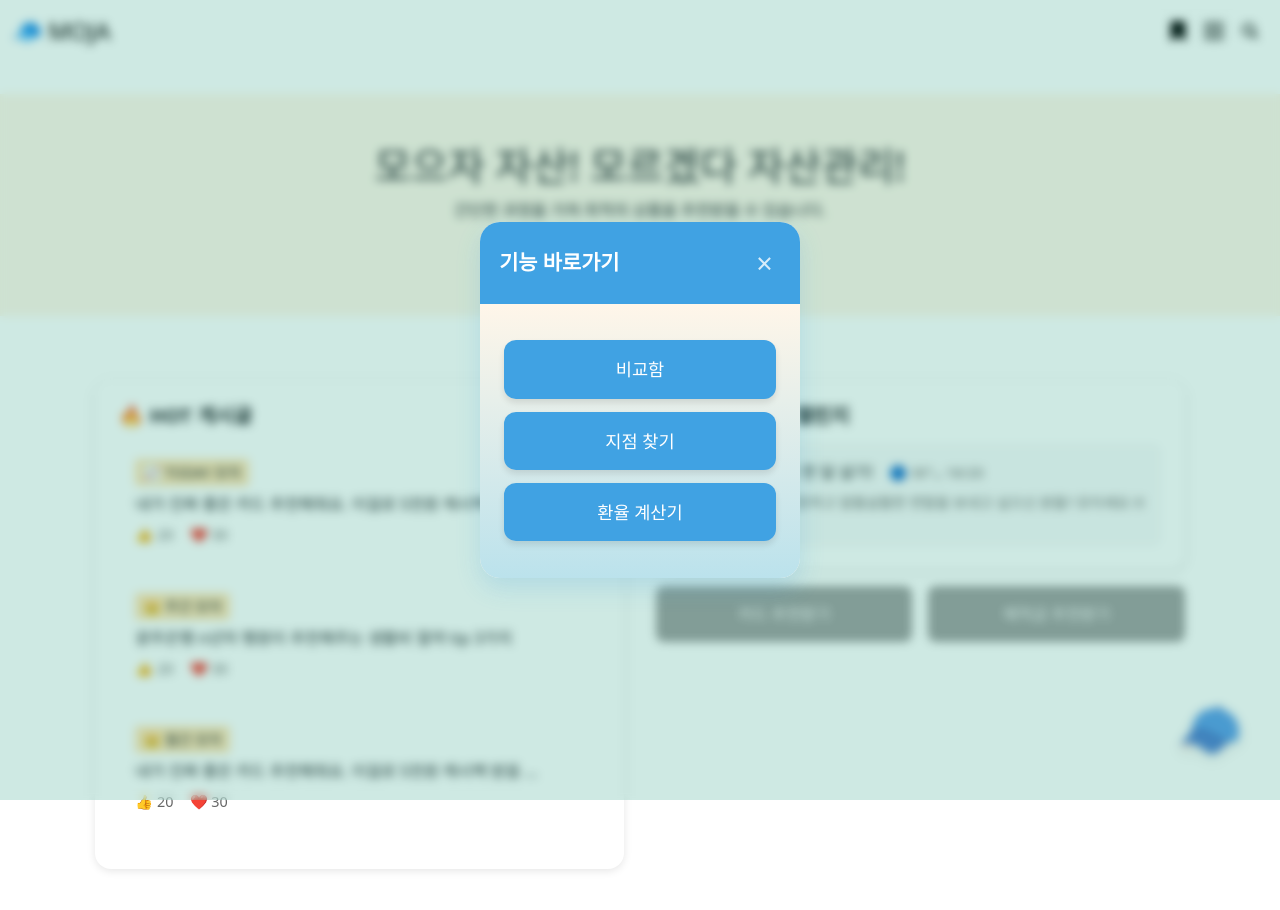
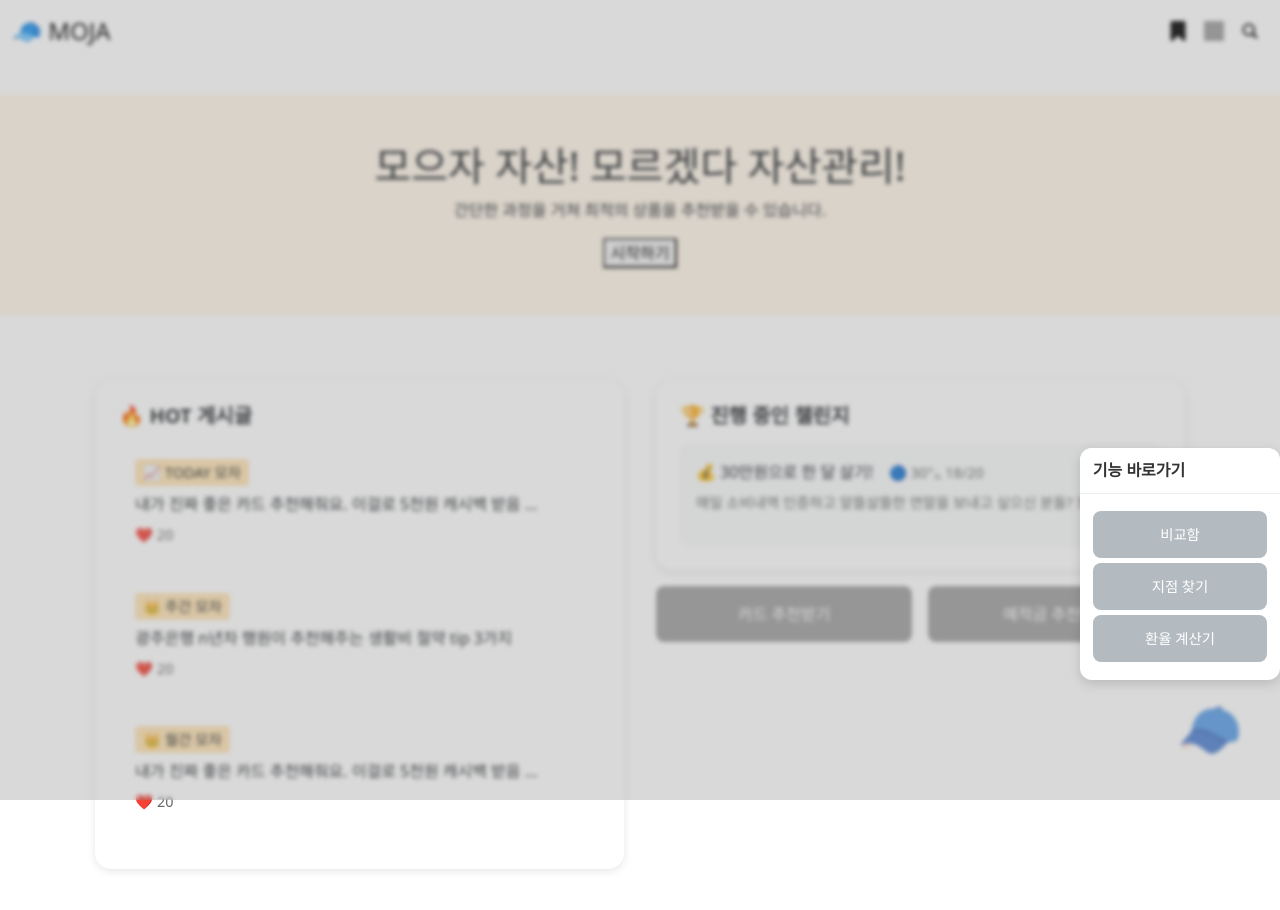
Before and after one commit to team-moja/moja-front, a Vue app in the folder moja-front/: page / in a window 1280 px wide. Both pictures are taken after a click on the picture 1210 px from the left and 730 px from the top of the page. Shown: the top 910 px of the page. Built offline with nearby package versions, Linux system fonts and the light colour scheme; grey boxes are pictures that could not be loaded.

Commit message:
Feat: 메인 페이지_모자 모달 구현 메인 페이지 우측 하단, 모자 아이콘 모달 구현 - 바로가기 기능: 비교함, 지점 찾기, 환율 계산기

```diff
--- a/moja-front/src/views/boards/HomeView.vue
+++ b/moja-front/src/views/boards/HomeView.vue
@@ -25,8 +25,7 @@
                 <p class="post-text">{{ post.content }}</p>
               </div>
               <div class="post-stats">
-                <span>👍 {{ post.likes }}</span>
-                <span>❤️ {{ post.hearts }}</span>
+                <span>❤️ {{ post.likes }}</span>
               </div>
             </div>
           </div>
@@ -65,16 +64,15 @@
 
           <!-- 모달 -->
           <transition name="modal">
-            <div v-if="isModalOpen" class="modal-overlay">
+            <div v-if="isModalOpen" class="modal-overlay" @click="closeModal">
               <div class="modal-content" @click.stop>
                 <div class="modal-header">
                   <h3>기능 바로가기</h3>
-                  <button class="close-button" @click="closeModal">&times;</button>
                 </div>
                 <div class="modal-body">
-                  <button class="modal-button" @click="handleButtonClick('compare')">비교함</button>
-                  <button class="modal-button" @click="handleButtonClick('findBranch')">지점 찾기</button>
-                  <button class="modal-button" @click="handleButtonClick('calculator')">환율 계산기</button>
+                  <button class="modal-button">비교함</button>
+                  <button class="modal-button">지점 찾기</button>
+                  <button class="modal-button">환율 계산기</button>
                 </div>
               </div>
             </div>
@@ -112,21 +110,18 @@ const hotPosts = ref([
     badge: "📈 TODAY 모자",
     content: "내가 진짜 좋은 카드 추천해줘요. 이걸로 5천원 캐시백 받음 ...",
     likes: 20,
-    hearts: 30
   },
   {
     id: 2,
     badge: "👑 주간 모자",
     content: "광주은행 n년차 행원이 추천해주는 생활비 절약 tip 3가지",
     likes: 20,
-    hearts: 30
   },
   {
     id: 3,
     badge: "👑 월간 모자",
     content: "내가 진짜 좋은 카드 추천해줘요. 이걸로 5천원 캐시백 받음 ...",
     likes: 20,
-    hearts: 30
   }
 ]);
 
@@ -289,28 +284,26 @@ const startRecommendation = () => {
   height: 60px;
   cursor: pointer;
   transition: all 0.3s ease;
-  filter: drop-shadow(0 4px 6px rgba(0, 0, 0, 0.1));
 }
 
 .cap-icon:hover {
-  transform: scale(1.1) rotate(-10deg);
-  filter: drop-shadow(0 6px 8px rgba(0, 0, 0, 0.2));
+  transform: scale(1.1);
 }
 
 /* 모달 애니메이션 */
 .modal-enter-active,
 .modal-leave-active {
-  transition: all 0.3s ease;
+  transition: all 0.2s ease;
 }
 
 .modal-enter-from {
   opacity: 0;
-  transform: scale(0.9);
+  transform: translate(10px);
 }
 
 .modal-leave-to {
   opacity: 0;
-  transform: scale(1.1);
+  transform: translate(10px);
 }
 
 /* 모달 스타일 */
@@ -320,37 +313,56 @@ const startRecommendation = () => {
   left: 0;
   right: 0;
   bottom: 0;
-  background: rgba(13, 146, 118, 0.2); /* #0D9276 with opacity */
-  backdrop-filter: blur(5px);
-  display: flex;
-  justify-content: center;
-  align-items: center;
+  background: rgba(128, 128, 128, 0.3); /* #0D9276 with opacity */
+  backdrop-filter: blur(2px);
+  display: block;
   z-index: 1000;
 }
 
 .modal-content {
-  width: 320px;
-  background: #FFF6E9;
-  border-radius: 20px;
-  box-shadow: 0 10px 25px rgba(64, 162, 227, 0.2);
+  position: absolute;
+  bottom: 120px; /* 모자 아이콘 위치보다 위에 */
+  right: 0;
+  width: 200px;
+  background: white;
+  border-radius: 12px;
+  box-shadow: 0 4px 12px rgba(0, 0, 0, 0.15);
   overflow: hidden;
-  position: relative;
-  transform-origin: center;
 }
 
 .modal-header {
-  padding: 1.2rem;
-  background: #40A2E3;
-  display: flex;
-  justify-content: space-between;
-  align-items: center;
+  padding: 0.8rem;
+  /* background: #40A2E3; */
+  padding: 0.8rem;
+  text-align: center;
+  background: #fff;
+  border-bottom: 1px solid #eee;
 }
 
 .modal-header h3 {
   margin: 0;
-  font-size: 1.3rem;
+  font-size: 1rem;
+  color: #333;
+  font-weight: 600;
+}
+
+.modal-body {
+  padding: 0.8rem;
+}
+
+.modal-button {
+  display: block;
+  width: 100%;
+  padding: 0.8rem;
+  margin: 0.3rem 0;
+  border: none;
+  border-radius: 8px;
+  background-color: #b4bbc0;
   color: white;
-  font-weight: 600;
+  cursor: pointer;
+  transition: all 0.2s ease;
+  font-size: 0.9rem;
+  text-align: center;
 }
 
 .close-button {
@@ -369,36 +381,17 @@ const startRecommendation = () => {
   transform: rotate(90deg);
 }
 
-.modal-body {
-  padding: 1.5rem;
-  background: linear-gradient(to bottom, #FFF6E9, #BBE2EC);
-}
-
-.modal-button {
-  display: block;
-  width: 100%;
-  padding: 1rem;
-  margin: 0.8rem 0;
-  border: none;
-  border-radius: 12px;
+.modal-button:hover {
   background-color: #40A2E3;
-  color: white;
-  cursor: pointer;
-  transition: all 0.3s ease;
-  font-size: 1.1rem;
-  font-weight: 500;
-  text-align: center;
-  box-shadow: 0 4px 6px rgba(0, 0, 0, 0.1);
-}
-
-.modal-button:hover {
-  background-color: #0D9276;
   transform: translateY(-2px);
   box-shadow: 0 6px 8px rgba(0, 0, 0, 0.15);
 }
 
+/* .modal-button:hover {
+  background-color: #0D9276;
+} */
+
 .modal-button:active {
-  transform: translateY(0);
   box-shadow: 0 2px 4px rgba(0, 0, 0, 0.1);
 }
 
@@ -427,8 +420,9 @@ const startRecommendation = () => {
 }
 
 .modal-content {
-   width: 90%;
-   margin: 0 20px;
+  bottom: 80px;
+  right: 20px;
+  width: 180px;
 }
 }
 </style>
```
Lines whose indentation alone changed are shown as unchanged.
